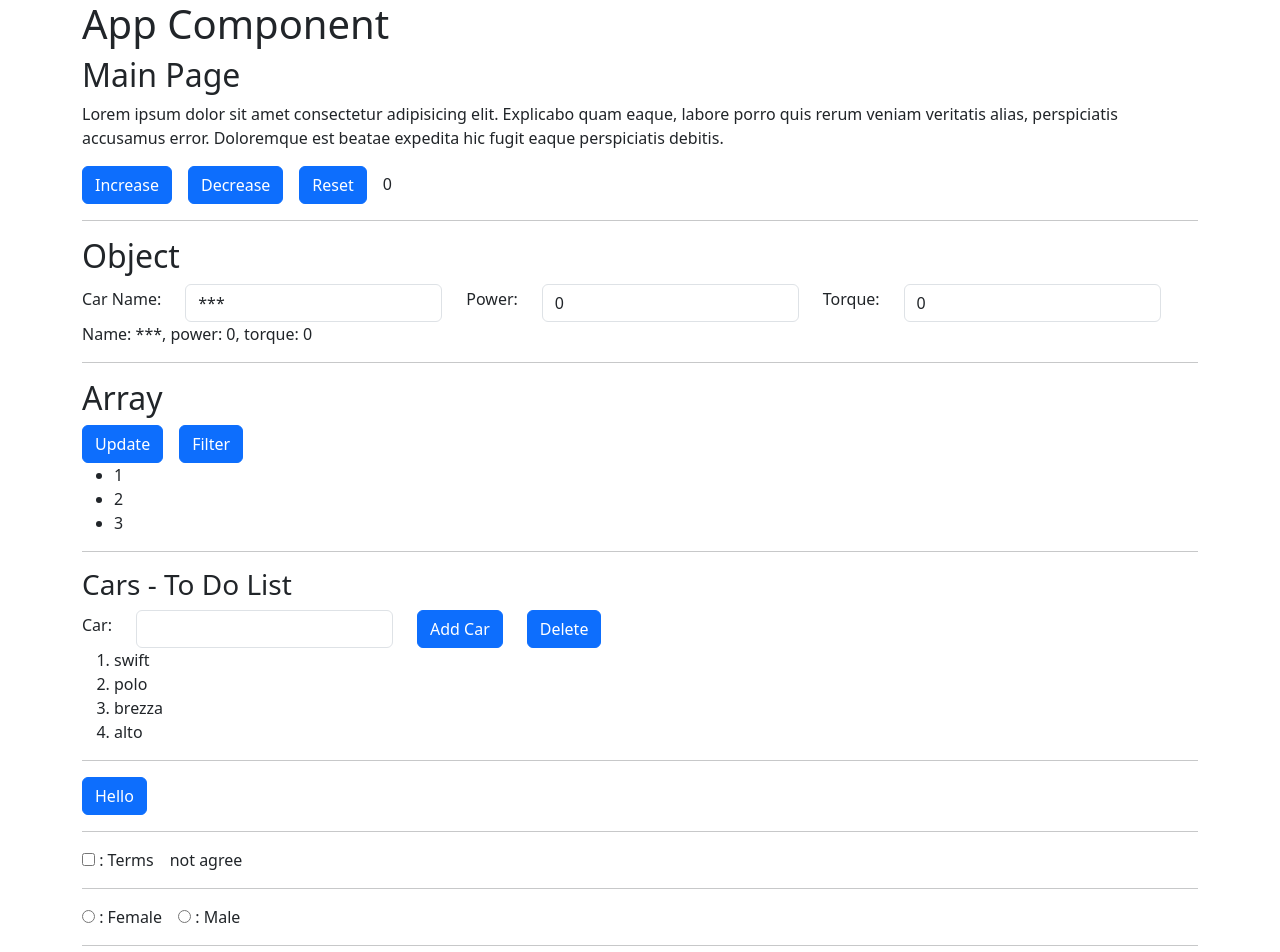
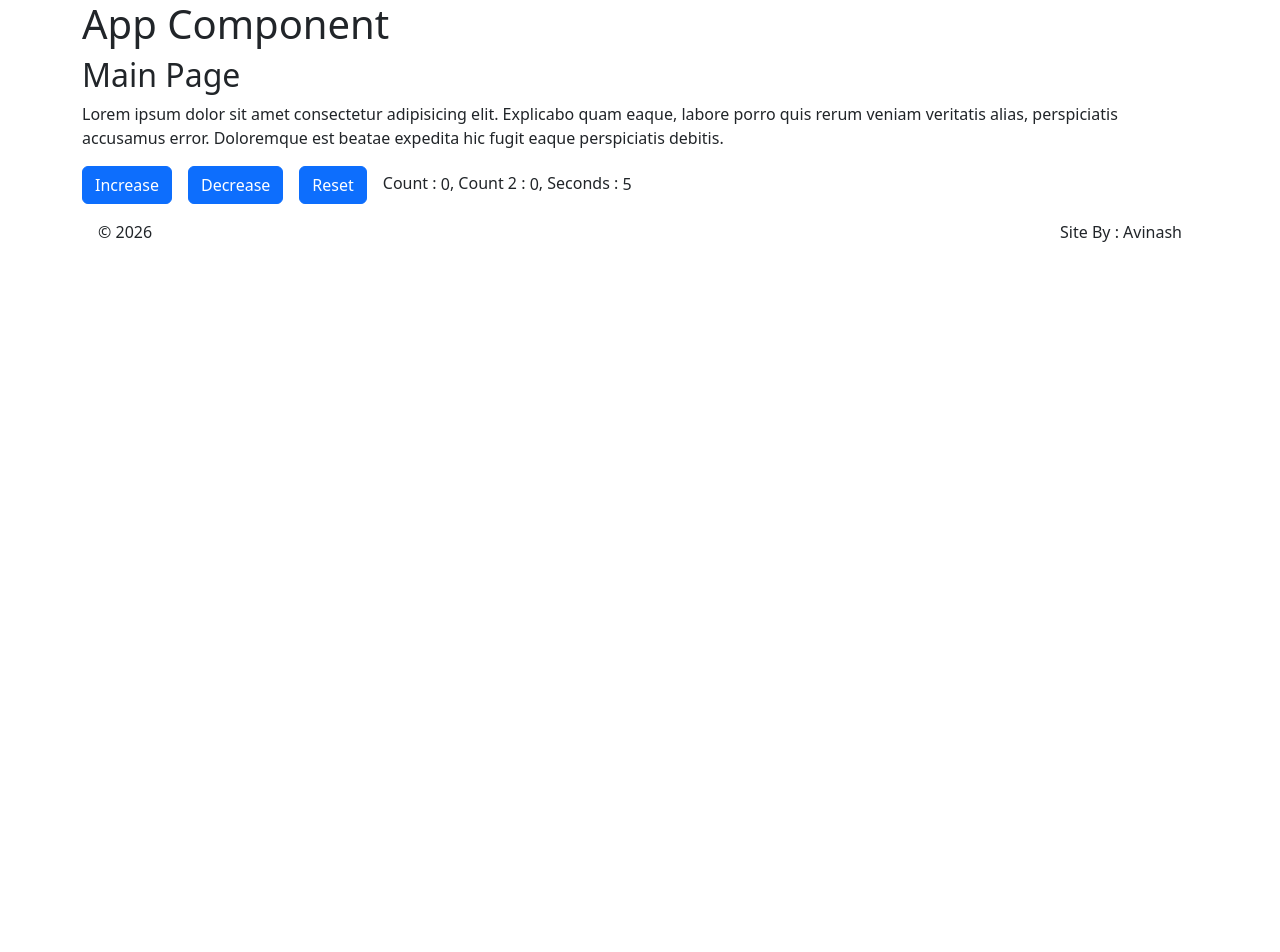
Before and after one commit to avimalhotra/react-feb26, a React (Vite) app: page / in a window 1280 px wide. Shown: the top 952 px of the page. After the commit the page ends 800 px from the top, so only its background shows below. Built offline with nearby package versions, Linux system fonts and the light colour scheme.

Commit message:
useEffect

```diff
--- a/src/App.jsx
+++ b/src/App.jsx
@@ -4,49 +4,32 @@ import Course from "./Course";
 
 import "bootstrap/dist/css/bootstrap.min.css";
 import "./index.css";
-import { useState } from "react";
+import { useState, useEffect } from "react";
+
 
 export default function App(){
 
+  const [count,setCount]=useState(0);
+  const [count2,setCount2]=useState(0);
+  const [seconds,setSeconds]=useState(0);
 
-  const [count,setCount]=useState(0);
-  const [car,setCar]=useState({name:"***", power:0, torque:0});
-  const [nums,setNums]=useState([1,2,3]);
-  const [cars,setCars]=useState(["swift","polo","brezza","alto"]);
-  const [check,setCheck]=useState(false);
-  const [gender,setGender]=useState("");
-  const [city,setCity]=useState("");
+  // useEffect(()=>{
+  //   if(count%5==0 && count!=0){ setCount2(count2+1) }
+  // },[count]);
 
+  useEffect(()=>{
 
-    function changeCarData(e){
-      const {name,value}=e.target;
-      setCar({...car, [name]:value });
+    // console.log("done");
+
+    const int=setInterval(()=>{
+      setSeconds(prev=>prev+1);
+    },1000);
+
+    return ()=>{
+      clearInterval(int);
     }
 
-    function updateNum(){
-      setNums([...nums,nums.length+1])
-    }
-    function filterNums(){
-      setNums(nums.filter(i=>i%2==0));
-    }
-    function deleteLastCar(){
-      cars.pop();                 // remove last car
-      setCars( [...cars] );
-    }
-
-    function sayHi(name){
-      console.log(`hello ${name}`)
-    }
-
-    function addCar(e){
-      e.preventDefault();
-      const data=e.target.car.value;
-
-      setCars([...cars,data])
-
-    }
-
-
+  },[])
 
   return (
     <div className="container">
@@ -57,78 +40,10 @@ export default function App(){
         <button className="btn btn-primary me-3" onClick={()=>setCount(count+1)}>Increase</button>
         <button className="btn btn-primary me-3" onClick={()=>setCount(count-1)}>Decrease</button>
         <button className="btn btn-primary me-3" onClick={()=>setCount(0)}>Reset</button>
-        <output>{count}</output>
+        Count : <output>{count}</output>,
+        Count 2 : <output>{count2}</output>,
+        Seconds : <output>{seconds}</output>
 
-      <hr />
-        <h2>Object</h2>
-      <div className="row align-items-center">
-        <div className="col-auto"><label htmlFor="cname" className="form-label">Car Name: </label></div>
-        <div className="col-auto"><input type="text" id="cname" name="name" value={car.name} className="form-control" onChange={changeCarData} /></div>
-        <div className="col-auto"><label htmlFor="power" className="form-label">Power: </label></div>
-        <div className="col-auto"><input type="number" id="power" name="power" value={car.power} onChange={changeCarData} className="form-control" /></div>
-         <div className="col-auto"><label htmlFor="torque" className="form-label">Torque: </label></div>
-        <div className="col-auto"><input type="number" id="torque" name="torque" value={car.torque} onChange={changeCarData} className="form-control" /></div>
-        <div className="col-auto">Name: {car.name}, power: {car.power}, torque: {car.torque}</div>
-      </div>
-
-      <hr />
-
-      <h2>Array</h2>
-      <button className="btn btn-primary me-3" onClick={updateNum}>Update</button>
-      <button className="btn btn-primary me-3" onClick={filterNums}>Filter</button>
-      {/* <p>{nums}</p> */}
-
-      <ul>
-        {
-          nums.map((elem,ind)=>(
-            <li key={ind}>{elem}</li>
-          ))
-        }
-      </ul>
-
-      <hr />
-
-      <h3>Cars - To Do List</h3>
-      <form className="row align-items-center" onSubmit={addCar}>
-        <div className="col-auto"><label htmlFor="car" className="form-label">Car: </label></div>
-        <div className="col-auto"><input type="text" name="car" id="car" required className="form-control" /></div>
-        <div className="col-auto"><button type="submit" className="btn btn-primary">Add Car</button></div>
-        <div className="col-auto"><button type="button" className="btn btn-primary" onClick={deleteLastCar}>Delete</button></div>
-
-      </form>
-      <ol>
-        {
-          cars.map((elem,ind)=>(
-            <li key={ind}>{elem}</li>
-          ))
-        }
-      </ol>
-
-      <hr />
-
-       <button className="btn btn-primary me-3" onClick={()=>sayHi("avi")}>Hello</button>
-
-
-      <hr />
-      <label><input type="checkbox" onChange={e=>setCheck(e.target.checked)} /> : Terms</label>
-
-      {/* <span>{check.toString()}</span> */}
-      <span className="ms-3">{ (check) ? "agree" : "not agree" }</span>
-
-      <hr />
-      <label className="me-3"><input type="radio" name="gender" value="female" checked={gender==="female"} onChange={e=>setGender(e.target.value)} /> : Female</label>
-      <label className="me-3"><input type="radio" name="gender" value="male" checked={gender==="male"} onChange={e=>setGender(e.target.value)}/> : Male</label>
-      <span >{gender}</span>
-
-      <hr />
-
-      <label>City: <select value={city} onChange={e=>setCity(e.target.value)}>
-          <option value="">--Choose City--</option>
-          <option>New Delhi</option>
-          <option>Chennai</option>
-          <option>Mumbai</option>
-          <option>Kolkata</option>
-        </select> </label> <span>{city}</span>
 
 
       </main>
```
